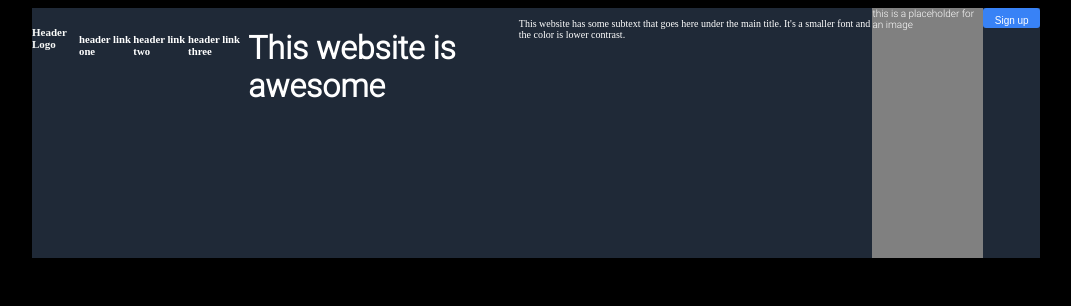
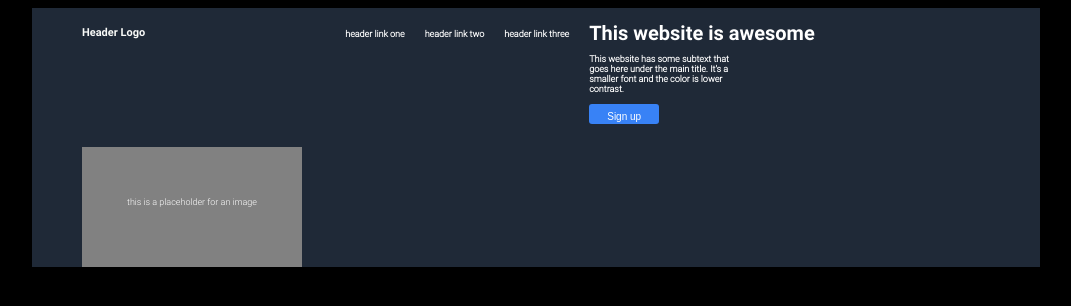
Before and after one commit to chrism-48/landing-page-project, a plain HTML site: page index.html in a window 1280 px wide. Shown: the whole page, without its empty margins (104-1175 px from the left). Drawn offline with Linux system fonts and the light colour scheme.

Commit message:
aligning container1

```diff
--- a/index.html
+++ b/index.html
@@ -12,12 +12,15 @@
             <h6 class="header_link">header link one</h6>
             <h6 class="header_link">header link two</h6>
             <h6 class="header_link">header link three</h6>
-            <h1 id="h_one">This website is awesome</h1>
+            <h1 id="h_one">This website is awesome
             <p>This website has some subtext that goes here
                 under the main title. It's a smaller font and
-                 the color is lower contrast.</p>
+                 the color is lower contrast.<br><br><button id="btn1">Sign up</button>
+            </p>
+            </h1>
             <div id="img_here">this is a placeholder for an image</div>
-            <button id="btn1">Sign up</button>
+
+
 
         </div>
     </body>
--- a/style.css
+++ b/style.css
@@ -1,5 +1,9 @@
 @font-face {
     font-family: myFont1;
+    src: url(fonts/Roboto/Roboto-Bold.ttf);
+}
+@font-face {
+    font-family: myFont2;
     src: url(fonts/Roboto/Roboto-Light.ttf);
 }
 
@@ -11,11 +15,11 @@ body {
 .container1 {
     display:flex;
     background-color:#1F2937;
-    height:250px;
-    /* align-items:flex-start; */
-    justify-content: space-between;
-
-
+    height:auto;
+    align-items: left;
+    flex-wrap:wrap;
+    padding-left: 50px;
+    padding-right:50px;
 
 }
 
@@ -35,24 +39,42 @@ body {
     color: #F9FAF8;
     font-size:11px;
     font-weight: bolder;
+    padding-right:200px;
+    font-family: myFont1, sans-serif;
 }
 #h_one {
     color:white;
     font-family: myFont1, sans-serif;
+    padding-right:40px;
+    font-size:20px;
+    font-weight:900;
 }
 p {
     color:white;
-    font-size:10px;
+    font-size:11px;
+    width:150px;
+    font-family: myFont2, sans-serif;
+    font-size:9px;
+
 }
 #img_here {
-    background-color:grey;
-    height:100 ;
-    width: 300;
+    background-color:rgb(129, 129, 129);
+    height:70px;
+    width:220px;
     color:white;
-    font-size:10px;
-    font-family:myFont1, sans-serif;
+    font-size:9px;
+    font-family:myFont2, sans-serif;
+    text-align: center;
+    padding-top:50px;
+
+
+
 }
 
 .header_link {
     color:white;
+    padding-right:20px;
+    padding-bottom:40px;
+    font-size:9px;
+    font-family: myFont2, sans-serif;
 }
```
